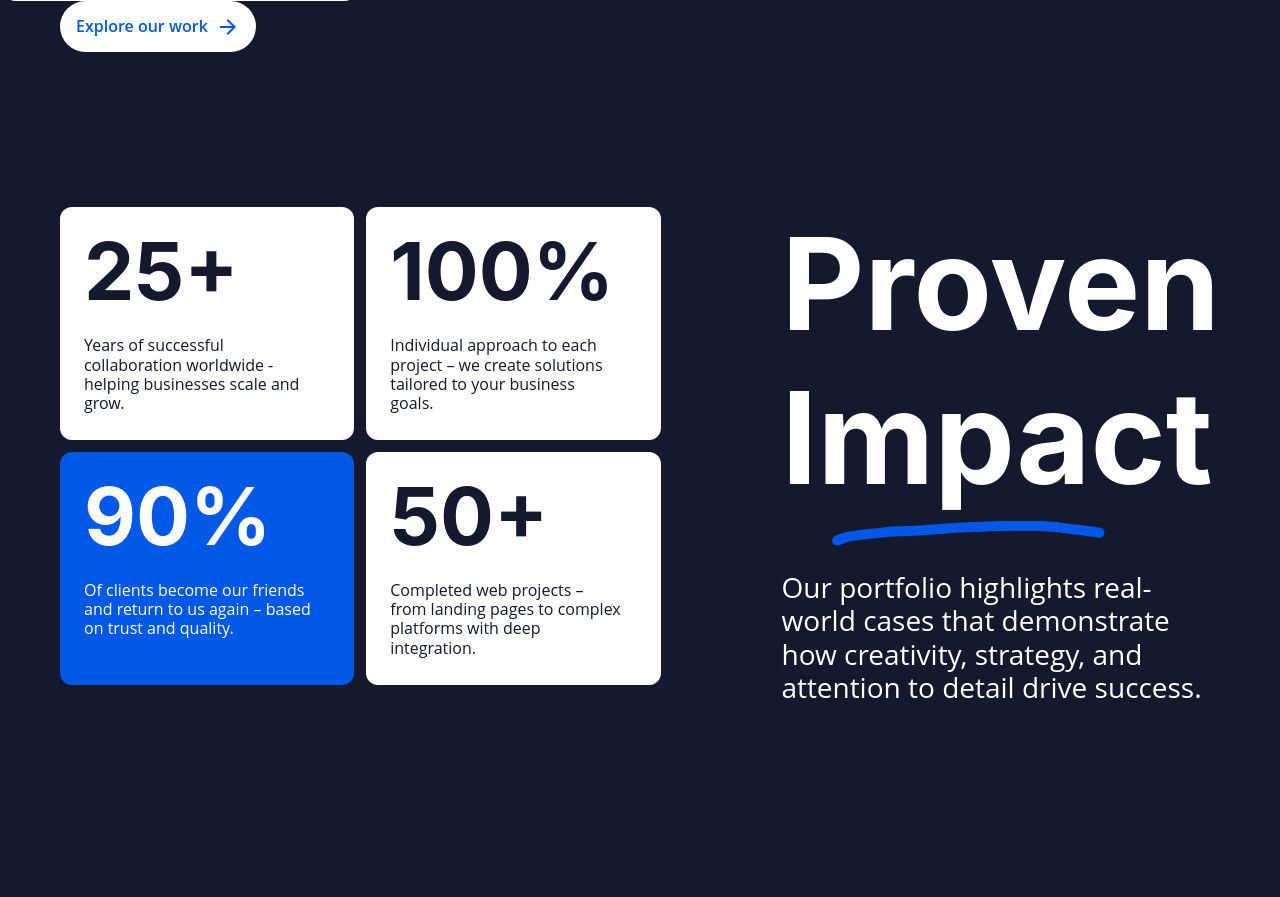
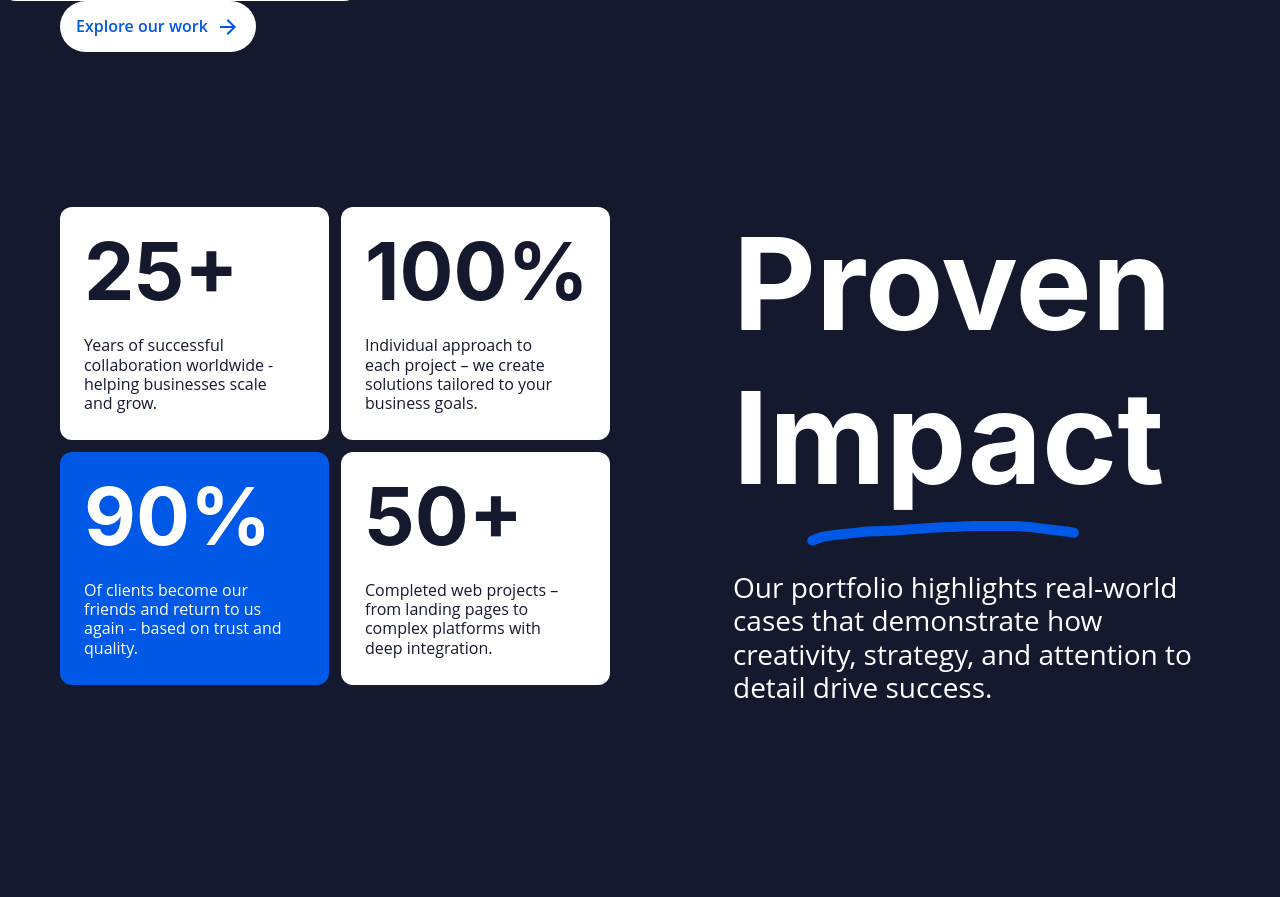
Before and after one commit to microna/lucidica-portfolio-wp, a WordPress theme: template theme/lucidica-portfolio/index.php in a window 1280 px wide; the page is wider, and only the part inside the window is pictured. Shown: the part 1931-2828 px from the top of that part. Run offline with PHP 8.4 and a stand-in for WordPress, Linux system fonts and the light colour scheme; the site name, menu and one post (Sample post) are stand-ins, and other content is empty.

Commit message:
fix blocks design issues

```diff
--- a/theme/lucidica-portfolio/style.css
+++ b/theme/lucidica-portfolio/style.css
@@ -540,11 +540,12 @@ textarea.modal__input {
   display: flex;
   align-items: flex-start;
   justify-content: space-between;
-  gap: 121px;
+  gap: 123px;
 }
 
 .impact__blocks {
-  display: flex;
+  max-width: 550px;
+   display: flex;
   align-items: stretch;
   flex-wrap: wrap;
   gap: 12px;
```
